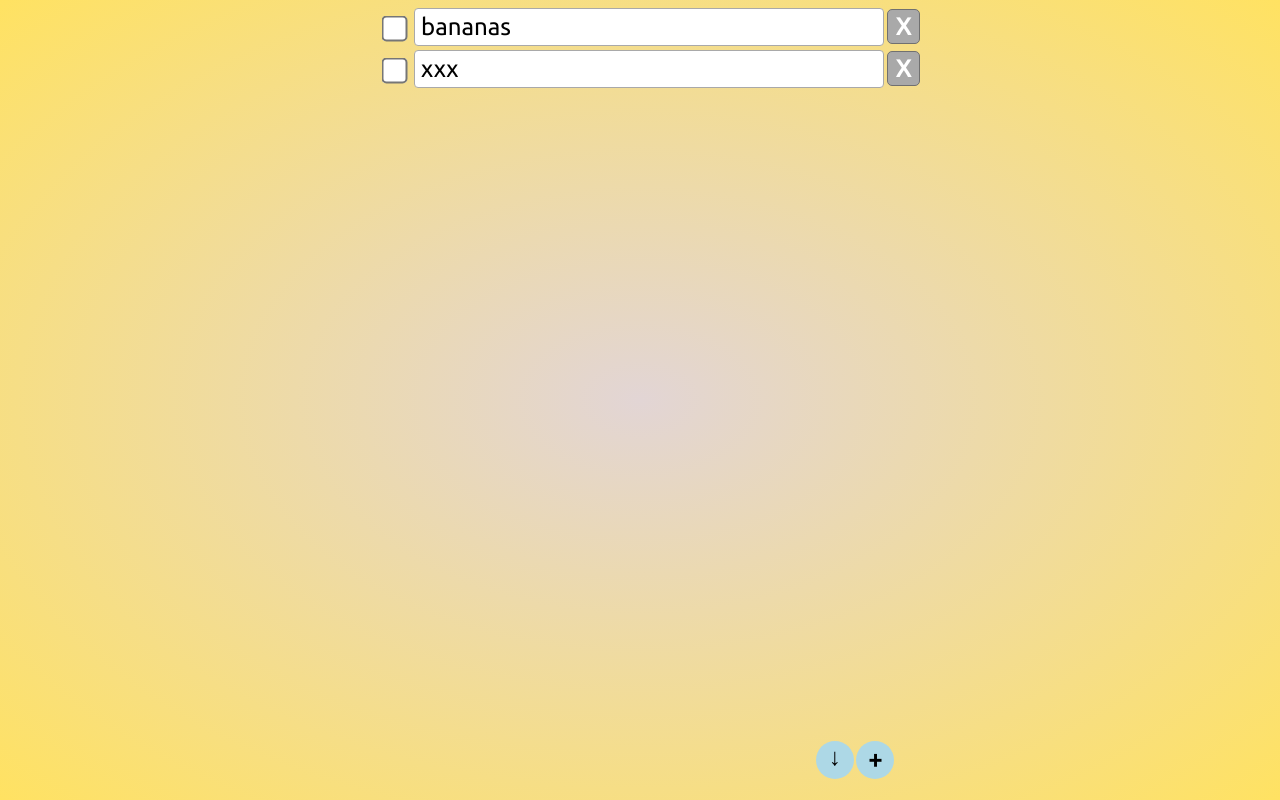
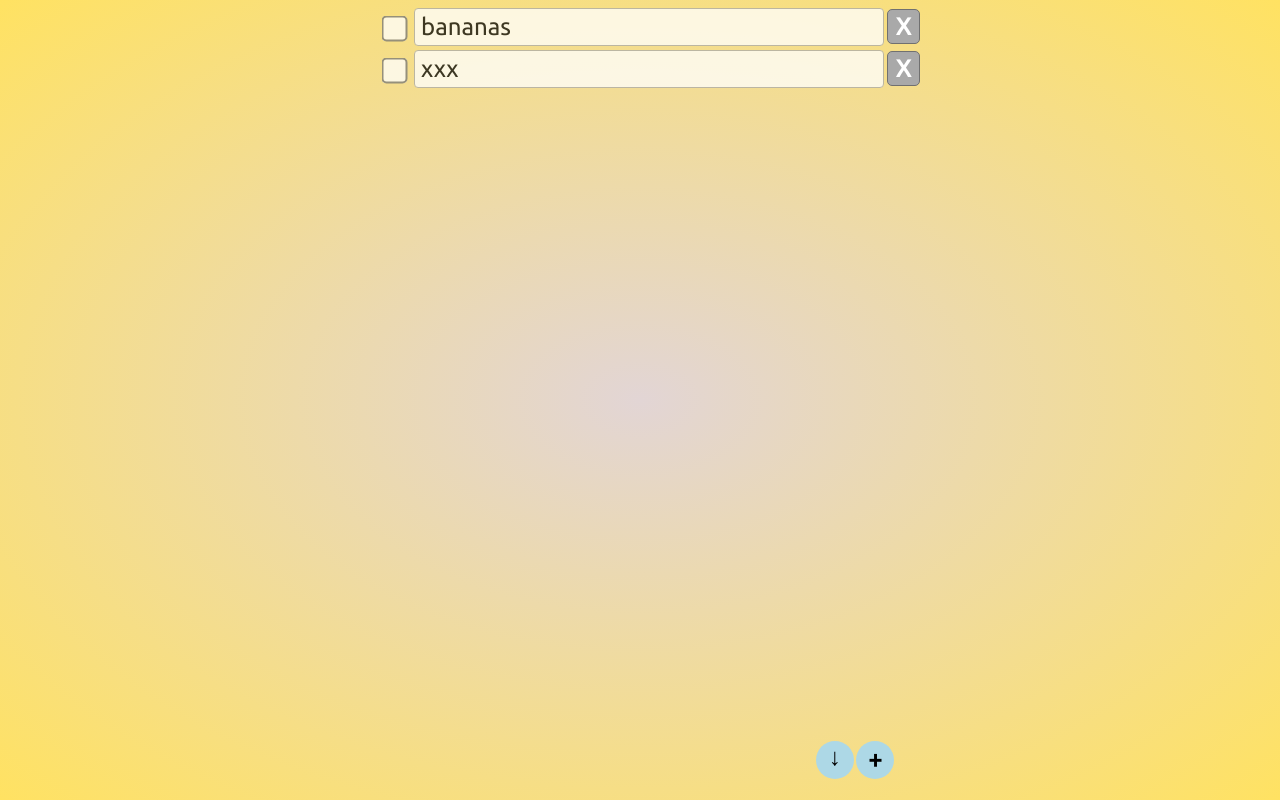
Before and after one commit to skain/shopping-vue, a Vue app: page / in a window 1280 px wide. Built offline with nearby package versions, Linux system fonts and the light colour scheme.

Commit message:
Just opacity

```diff
--- a/src/components/ShoppingItem.vue
+++ b/src/components/ShoppingItem.vue
@@ -14,6 +14,14 @@ const props = defineProps({ item: Object});
 </template>
 
 <style scoped>
+input {
+	opacity: 0.75;
+}
+
+input:focus {
+	opacity: 1.0;
+}
+
 .item-tb {
 	width: 99%;
 	border: solid 1px darkgray;
```
